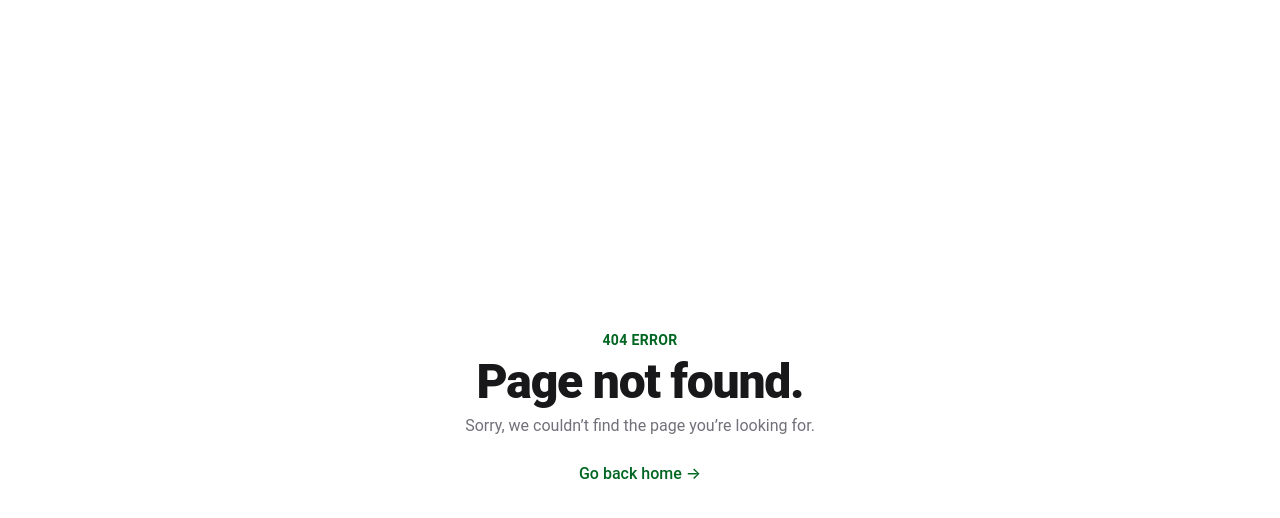
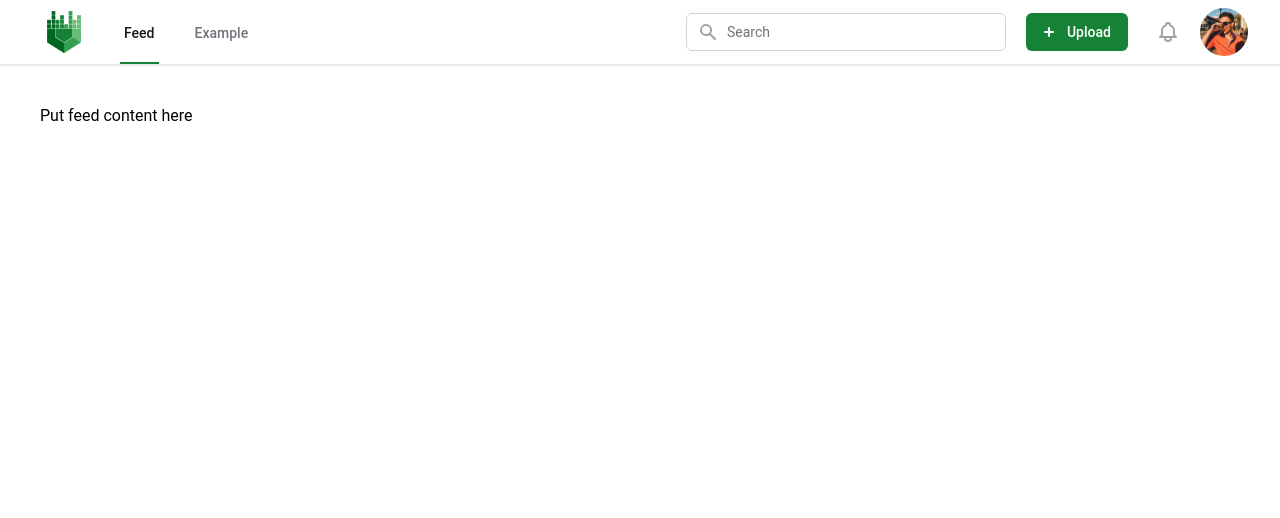
Before and after one commit to emerald-consulting/openbeats, a React (Create React App) app in the folder frontend/openbeats-frontend/: page /feed in a window 1280 px wide. Before the commit this address had no page. Shown: the top 518 px of the page. Built offline with nearby package versions, Linux system fonts and the light colour scheme; a web font is replaced by a local one.

Commit message:
#39 Changed Dashboard to Feed

```diff
--- a/frontend/openbeats-frontend/src/components/dashboard/Dashboard.tsx
+++ /dev/null
@@ -1,14 +0,0 @@
-
-/**
- * The main dashboard for logged in users.
- */
-const Dashboard = () => {
-
-    return (
-        <>
-            <div className="px-10 mt-10">Put dashboard content here</div>
-        </>
-    );
-};
-
-export default Dashboard;
--- /dev/null
+++ b/frontend/openbeats-frontend/src/components/dashboard/Feed.tsx
@@ -0,0 +1,14 @@
+
+/**
+ * The main feed for logged in users.
+ */
+const Feed = () => {
+
+    return (
+        <>
+            <div className="px-10 mt-10">Put feed content here</div>
+        </>
+    );
+};
+
+export default Feed;
--- a/frontend/openbeats-frontend/src/components/landing/login/Login.tsx
+++ b/frontend/openbeats-frontend/src/components/landing/login/Login.tsx
@@ -67,7 +67,7 @@ const Login = () => {
             <div>
               <button
                 onClick={() => {
-                  history.push('/dashboard')
+                  history.push('/feed')
                 }}
                 className="w-full flex justify-center py-2 px-4 border border-transparent rounded-md shadow-sm text-sm font-medium-roboto text-white bg-green2 hover:bg-green1 focus:outline-none focus:ring-2 focus:ring-offset-2 focus:ring-indigo-500"
               >
--- a/frontend/openbeats-frontend/src/components/landing/login/Register.tsx
+++ b/frontend/openbeats-frontend/src/components/landing/login/Register.tsx
@@ -59,7 +59,7 @@ const Register = () => {
 
               <div>
                 <button
-                  onClick={() => history.push("/dashboard")}
+                  onClick={() => history.push("/feed")}
                   className="w-full flex justify-center py-2 px-4 border border-transparent rounded-md shadow-sm text-sm font-medium-roboto text-white bg-green2 hover:bg-green1 focus:outline-none focus:ring-2 focus:ring-offset-2 focus:ring-indigo-500"
                 >
                   Create Account
--- a/frontend/openbeats-frontend/src/components/nav/AuthenticatedNav.tsx
+++ b/frontend/openbeats-frontend/src/components/nav/AuthenticatedNav.tsx
@@ -28,8 +28,8 @@ export default function Example() {
   const history = useHistory();
   const location = useLocation();
 
-  const onClickDashboard = () => {
-    history.push('/dashboard');
+  const onClickFeed = () => {
+    history.push('/feed');
   };
 
   const onClickExample = () => {
@@ -40,7 +40,7 @@ export default function Example() {
     pathname: string,
     onclick: () => void;
   }[] = [
-      { 'name': 'Dashboard', 'onclick': onClickDashboard, 'pathname': '/dashboard' },
+      { 'name': 'Feed', 'onclick': onClickFeed, 'pathname': '/feed' },
       { 'name': 'Example', 'onclick': onClickExample, 'pathname': '/example' },
     ];
 
@@ -64,14 +64,14 @@ export default function Example() {
                     className="cursor-pointer block lg:hidden h-16 w-auto"
                     src="/openbeats.png"
                     alt="openbeats logo"
-                    onClick={() => history.push("/dashboard")}
+                    onClick={() => history.push("/feed")}
 
                   />
                   <img
                     className="cursor-pointer hidden lg:block h-16 w-auto"
                     src="/openbeats.png"
                     alt="openbeats logo"
-                    onClick={() => history.push("/dashboard")}
+                    onClick={() => history.push("/feed")}
                   />
                 </div>
                 <div className="hidden lg:ml-6 lg:flex lg:space-x-8">
--- a/frontend/openbeats-frontend/src/components/nav/NavBar.tsx
+++ b/frontend/openbeats-frontend/src/components/nav/NavBar.tsx
@@ -26,7 +26,7 @@ const user = {
     'https://images.unsplash.com/photo-1472099645785-5658abf4ff4e?ixlib=rb-1.2.1&ixid=eyJhcHBfaWQiOjEyMDd9&auto=format&fit=facearea&facepad=2&w=256&h=256&q=80',
 }
 const navigation = [
-  { name: 'Dashboard', href: '#', current: true },
+  { name: 'Feed', href: '#', current: true },
   { name: 'Team', href: '#', current: false },
   { name: 'Projects', href: '#', current: false },
   { name: 'Calendar', href: '#', current: false },
--- a/frontend/openbeats-frontend/src/components/settings/Settings.tsx
+++ b/frontend/openbeats-frontend/src/components/settings/Settings.tsx
@@ -46,7 +46,7 @@ const user = {
     '/exampleProfilePic.jpg',
 }
 const navigation = [
-  { name: 'Dashboard', href: '#', current: true },
+  { name: 'Feed', href: '#', current: true },
   { name: 'Jobs', href: '#', current: false },
   { name: 'Applicants', href: '#', current: false },
   { name: 'Company', href: '#', current: false },
--- a/frontend/openbeats-frontend/src/routes/LoggedOutRoute.tsx
+++ b/frontend/openbeats-frontend/src/routes/LoggedOutRoute.tsx
@@ -15,11 +15,11 @@ const LoggedOutRoute = ({ component: Component, ...otherProps }: Props) => {
     // );
     const isAuthenticated = false; // placeholder
 
-    // TODO: Redirect to the dashboard if the user logs in
+    // TODO: Redirect to the feed if the user logs in
     // if (isAuthenticated === true) {
     //     return (
     //         <>
-    //             <Redirect to="/dashboard" />
+    //             <Redirect to="/feed" />
     //         </>
     //     );
     // }
--- a/frontend/openbeats-frontend/src/routes/Pages.tsx
+++ b/frontend/openbeats-frontend/src/routes/Pages.tsx
@@ -1,7 +1,7 @@
 import { Route, Switch } from 'react-router-dom';
 import { useEffect } from 'react';
 
-import Dashboard from '../components/dashboard/Dashboard';
+import Feed from '../components/dashboard/Feed';
 import LoggedOutRoute from './LoggedOutRoute';
 import LoggedInRoute from './LoggedInRoute';
 import NotFound from '../components/notFound/NotFound';
@@ -21,7 +21,7 @@ const Pages = () => {
             <LoggedOutRoute path='/login' exact={true} component={Login} />
             <LoggedOutRoute path='/register' exact={true} component={Register} />
             <LoggedOutRoute path='/about' exact={true} component={About} />
-            <LoggedInRoute path='/dashboard' exact={true} component={Dashboard} />
+            <LoggedInRoute path='/feed' exact={true} component={Feed} />
             <LoggedInRoute path='/example' exact={true} component={Example} />
             <LoggedInRoute path='/settings' exact={true} component={Settings} />
 
```
